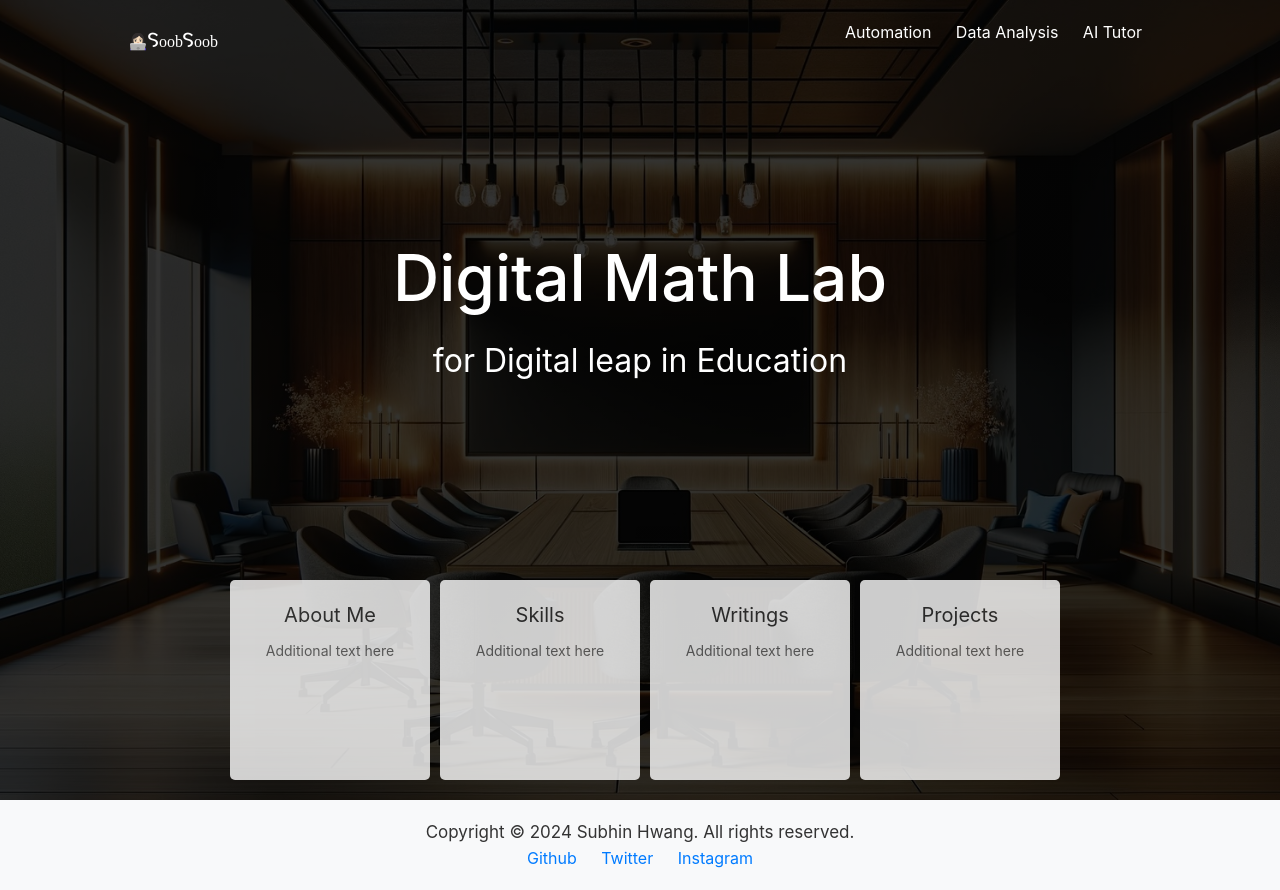
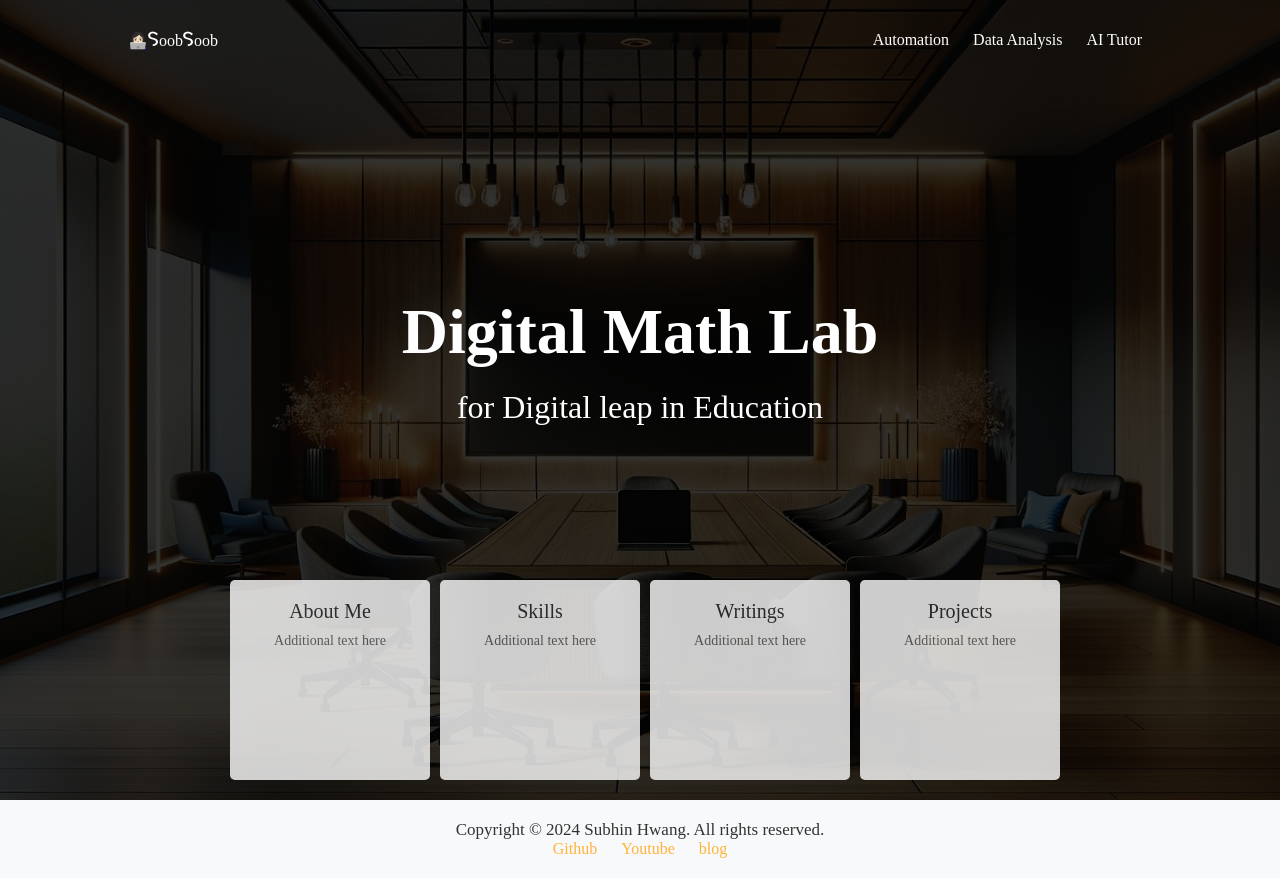
Before and after one commit to Surihub/https---github.com-Surihub-dataviz, a plain HTML site: page index.html in a window 1280 px wide. Drawn offline with nearby package versions, Linux system fonts and the light colour scheme; files whose address does not match are found by name.

Commit message:
Chore: head 수정 등

```diff
--- a/css/main_soob.css
+++ b/css/main_soob.css
@@ -63,7 +63,7 @@
 .main-container .title{
     position: absolute;
     left:50%;
-    top:40%;
+    top:45%;
     transform:translate(-50%, -50%);
     color:white;
     text-align: center ;
@@ -142,7 +142,7 @@
 
 .footer .social-links a {
     margin: 0 10px; /* Horizontal spacing */
-    color: #007bff; /* Bootstrap primary color for links */
+    color: #ffb339; /* Bootstrap primary color for links */
     text-decoration: none; /* No underline */
     font-size: 16px; /* Slightly larger font size */
 }
--- a/footer.html
+++ b/footer.html
@@ -23,9 +23,8 @@
         </div>
         <div class="social-links">
             <a href="https://github.com">Github</a>
-            <!-- Update the hrefs and text for the other social links -->
-            <a href="https://twitter.com">Twitter</a>
-            <a href="https://instagram.com">Instagram</a>
+            <a href="https://youtube.com">Youtube</a>
+            <a href="https://blog.naver.com">blog</a>
         </div>
     </div>
 </div>
--- a/index.html
+++ b/index.html
@@ -1,10 +1,12 @@
 <!DOCTYPE html>
-<html>
+<html lang="ko">
 <head>
-    <link href="https://stackpath.bootstrapcdn.com/bootstrap/4.3.1/css/bootstrap.min.css" rel="stylesheet">
+    <meta charset="UTF-8">
+    <meta name="viewport" content="width=device-width, initial-scale=1.0">
+    <title>Soob's Page</title>
+    <!-- <link href="https://stackpath.bootstrapcdn.com/bootstrap/4.3.1/css/bootstrap.min.css" rel="stylesheet"> -->
     <!-- <link href="./css/main.css" rel="stylesheet" /> -->
     <link href="./css/main_soob.css" rel="stylesheet" />
-    <title>Soob's Page</title>
 </head>
 <body>
     <div class="main-container">
```
